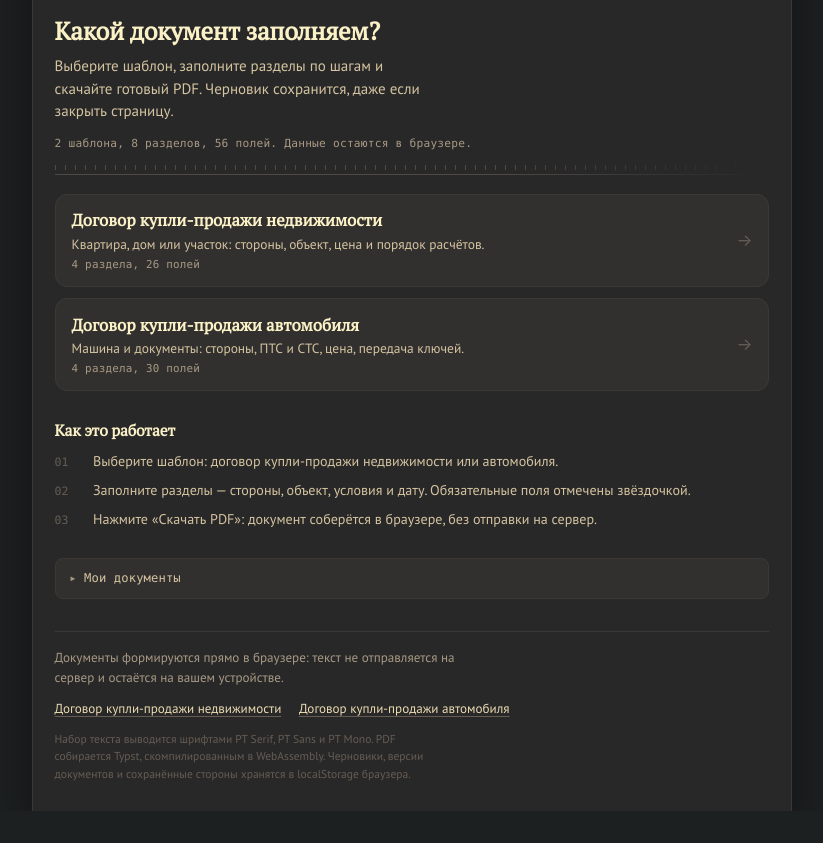
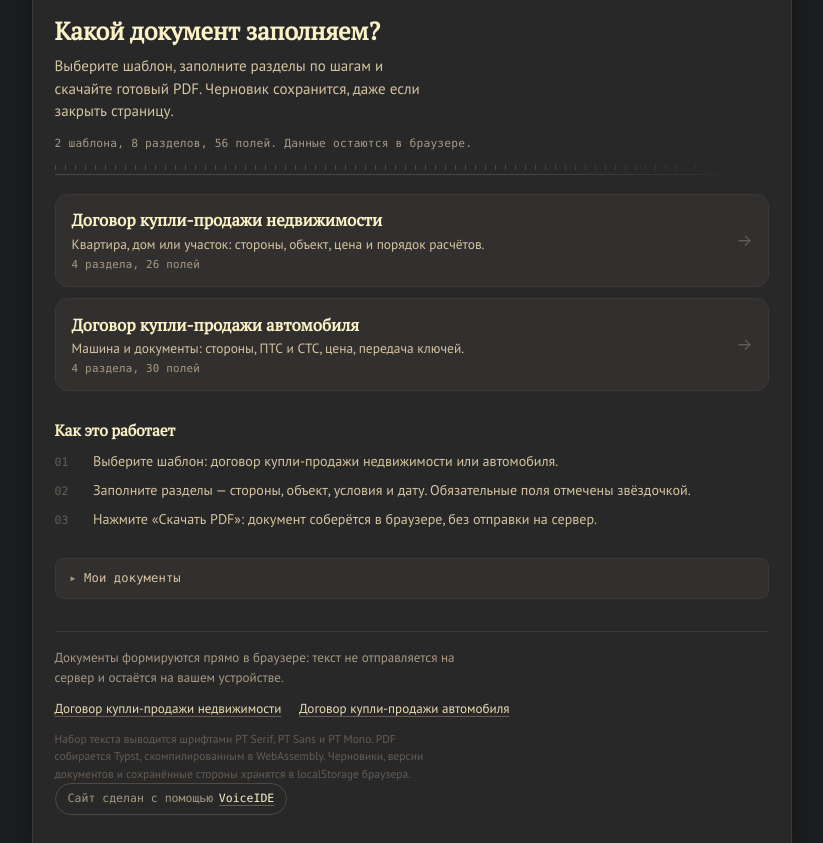
Before and after one commit to wilful/This-docs, a website built with Vite: page index.html in a window 1280 px wide. Shown: the part 78-921 px from the top of the page, without its empty margins (228-1051 px from the left). Before the commit the page ends 889 px from the top, so only its background shows below. Built offline with nearby package versions, Linux system fonts and the light colour scheme; a web font is replaced by a local one; what @myriaddreamin/typst.ts would draw is missing.

```diff
--- a/index.html
+++ b/index.html
@@ -212,6 +212,10 @@
             скомпилированным в WebAssembly. Черновики, версии документов и сохранённые стороны
             хранятся в localStorage браузера.
           </p>
+          <p class="made-with">
+            Сайт сделан с помощью
+            <a href="https://voiceide.ru" rel="noopener">VoiceIDE</a>
+          </p>
         </footer>
       </section>
 
--- a/src/style.css
+++ b/src/style.css
@@ -502,6 +502,31 @@ h3 {
   line-height: 1.55;
 }
 
+/* Плашка «сделано с помощью VoiceIDE». */
+.made-with {
+  display: inline-flex;
+  align-items: baseline;
+  gap: 0.35rem;
+  margin: 0.9rem 0 0;
+  padding: 0.4rem 0.75rem;
+  border: 1px solid var(--bg3);
+  border-radius: 999px;
+  color: var(--muted);
+  font-family: var(--font-mono);
+  font-size: 0.72rem;
+}
+
+.made-with a {
+  color: var(--fg0);
+  text-decoration-color: var(--bg4);
+  text-underline-offset: 3px;
+}
+
+.made-with a:hover {
+  color: var(--orange);
+  text-decoration-color: var(--orange);
+}
+
 /* ---------------- editor ---------------- */
 
 .editor-screen {
```
